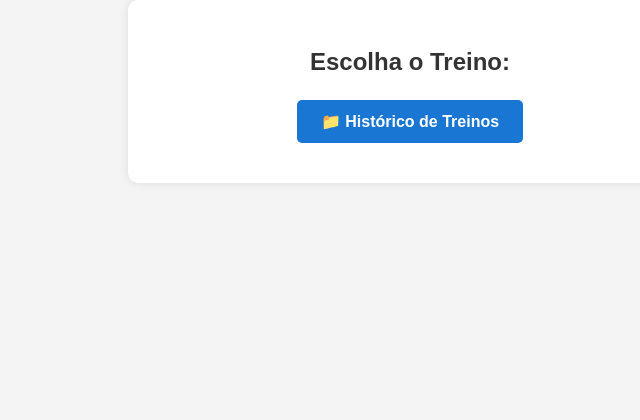
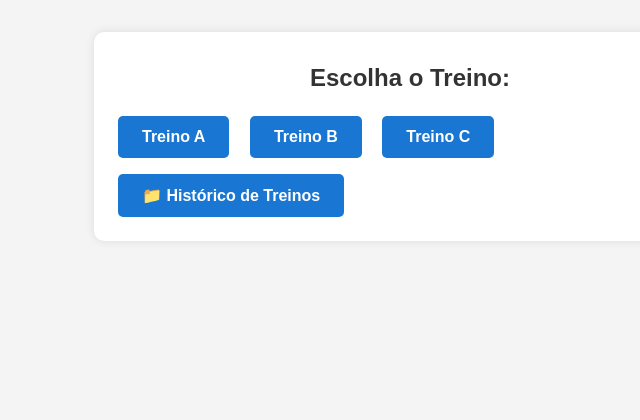
Before and after one commit to RodrigoFrancoBatata/projeto-gorila, a Flask app: page / in a window 1280 px wide. Shown: the top 420 px of the page, without its empty margins (230-870 px from the left). Run offline with Flask 3, Linux system fonts and the light colour scheme.

Commit message:
fix: adiciona botões para Treino A, B e C na home

```diff
--- a/templates/index.html
+++ b/templates/index.html
@@ -2,57 +2,18 @@
 <html lang="pt-br">
 <head>
   <meta charset="UTF-8">
-  <meta name="viewport" content="width=device-width, initial-scale=1.0">
   <title>Projeto Gorila</title>
   <link rel="stylesheet" href="/static/style.css">
-  <style>
-    .container {
-      padding: 2rem;
-      max-width: 500px;
-      margin: auto;
-      text-align: center;
-    }
-    .dia {
-      display: block;
-      background-color: #2196f3;
-      color: white;
-      text-decoration: none;
-      padding: 1rem;
-      margin: 0.5rem 0;
-      border-radius: 8px;
-      font-size: 1.25rem;
-    }
-    .botao-acao {
-      display: inline-block;
-      background-color: #4caf50;
-      color: white;
-      text-decoration: none;
-      padding: 0.75rem 1.5rem;
-      border-radius: 6px;
-      margin-top: 1rem;
-      font-weight: bold;
-    }
-    @media (max-width: 500px) {
-      .dia, .botao-acao {
-        width: 100%;
-        font-size: 1rem;
-      }
-    }
-  </style>
 </head>
 <body>
   <div class="container">
-    <h2><strong>Escolha o Treino:</strong></h2>
+    <h2>Escolha o Treino:</h2>
 
-    <div class="dias">
-      {% for dia in treinos %}
-        <a href="/treino/{{ dia }}" class="dia">Treino {{ loop.index }}</a>
-      {% endfor %}
-    </div>
+    {% for dia in dias %}
+      <a href="/treino/{{ dia }}" class="botao-acao">{{ dia }}</a>
+    {% endfor %}
 
-    <div>
-      <a href="/historico" class="botao-acao">📁 Histórico de Treinos</a>
-    </div>
+    <a href="/historico" class="botao-acao">📁 Histórico de Treinos</a>
   </div>
 
   <button class="dark-toggle" onclick="toggleDark()">🌙</button>
```
